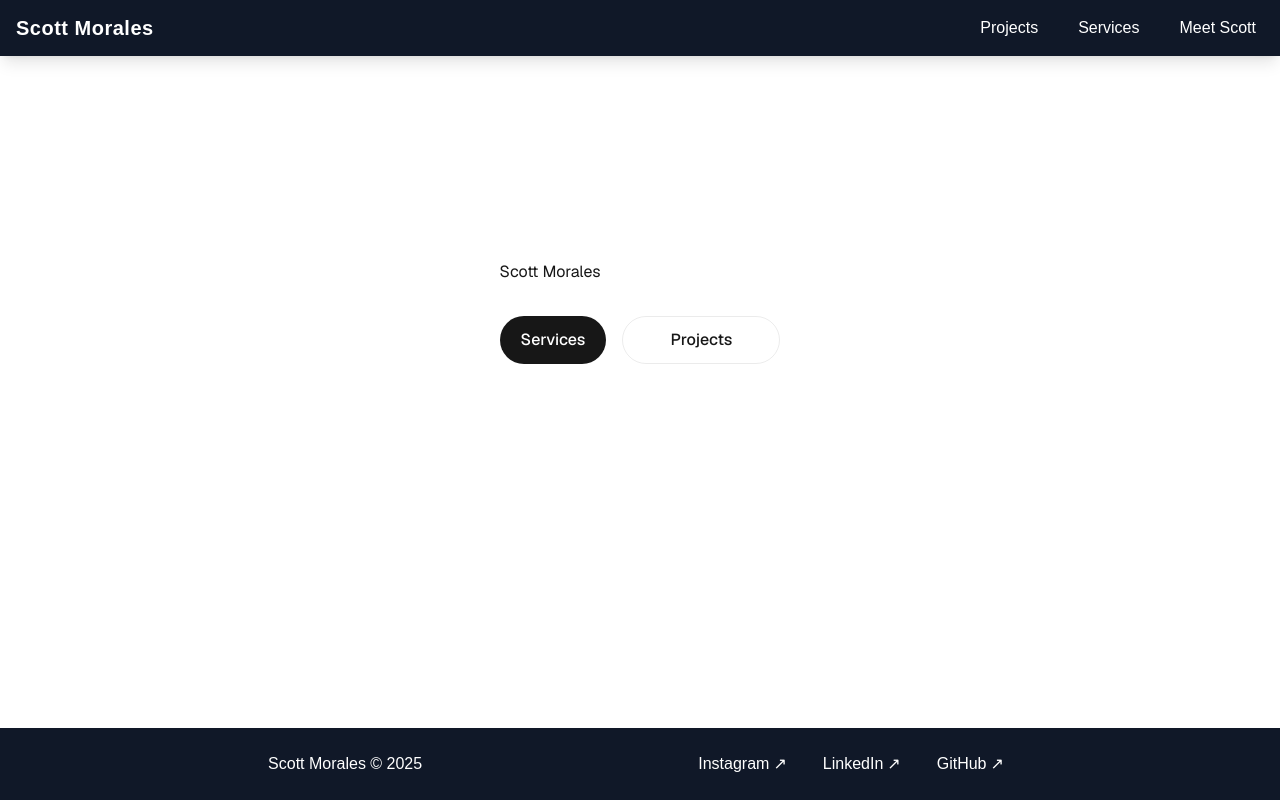
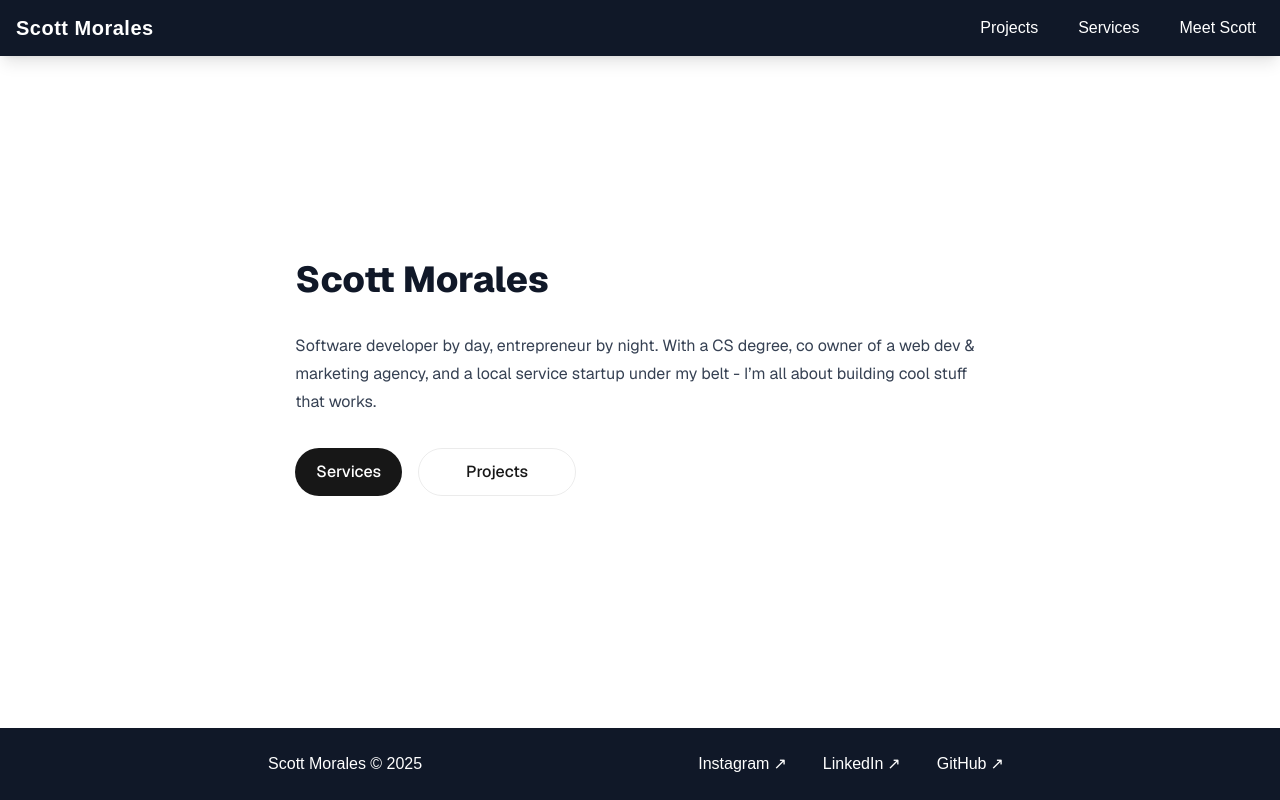
Before and after one commit to scottmo223/scott-portfolio, a Next.js app: page / in a window 1280 px wide. Built offline with nearby package versions, Linux system fonts and the light colour scheme.

Commit message:
adds original content

```diff
--- a/src/app/page.tsx
+++ b/src/app/page.tsx
@@ -4,8 +4,11 @@ import Link from "next/link";
 export default function Home() {
   return (
     <div className="font-sans grid grid-rows-[20px_1fr_20px] items-center justify-items-center p-8 pb-20 gap-16 sm:p-20">
-      <main className="flex flex-col gap-[32px] row-start-2 items-center sm:items-start">
-        <h1>Scott Morales</h1>
+      <main className="flex flex-col gap-[32px] row-start-2 items-center sm:items-start ">
+        <div className="prose">
+          <h1>Scott Morales</h1>
+          <p>Software developer by day, entrepreneur by night. With a CS degree, co owner of a web dev & marketing agency, and a local service startup under my belt - I’m all about building cool stuff that works.</p>
+        </div>
 
         <div className="flex gap-4 items-center flex-col sm:flex-row">
           <Link
```
